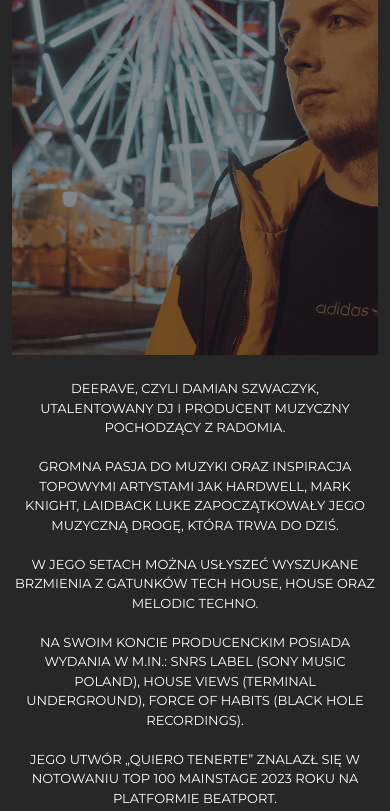
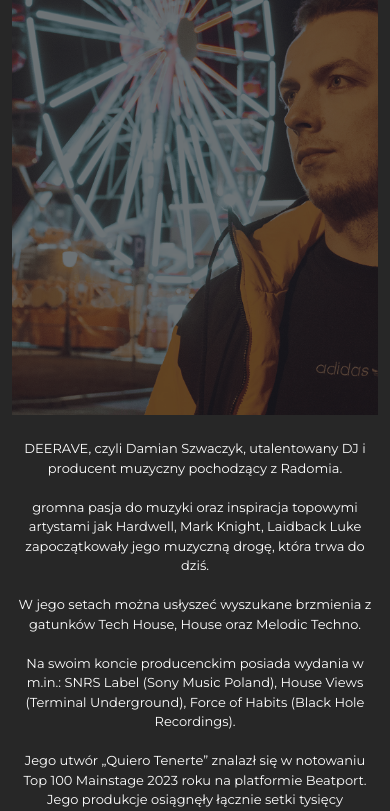
Before and after one commit to Orinosuke/DeeraveMusic, a plain HTML site: page bio.html in a window 390 px wide. Shown: the part 85-896 px from the top of the page. Drawn offline with nearby package versions, Linux system fonts and the light colour scheme.

Commit message:
changed image position  in bio subpage

```diff
--- a/scss/style.scss
+++ b/scss/style.scss
@@ -188,7 +188,7 @@ header.hero-img {
 // BIO SUBPAGE //
 .bio {
 	text-align: center;
-	text-transform: uppercase;
+
 	color: $main-color;
 
 	.bio-main-section {
@@ -197,7 +197,8 @@ header.hero-img {
 		height: 500px;
 		background-image: url("../img/bio header.jpg");
 		background-size: cover;
-		background-position: center;
+		background-position-x: center;
+		background-position-y: -80px;
 		z-index: 0;
 		.bio-shadow {
 			position: absolute;
@@ -205,7 +206,7 @@ header.hero-img {
 			left: 0;
 			width: 100%;
 			height: 100%;
-			background-color: rgba(31, 31, 31, 0.5);
+			background-color: rgba(31, 31, 31, 0.6);
 			z-index: -5;
 		}
 	}
@@ -302,10 +303,8 @@ footer {
 		}
 	}
 	.bio {
-		.main-img {
-			img {
-				width: 100%;
-			}
+		.bio-main-section {
+			background-position: center;
 		}
 		.photos-bio {
 			margin: 0 -10px;
@@ -383,6 +382,9 @@ footer {
 			}
 		}
 		.bio {
+			.bio-main-section {
+				background-position: center;
+			}
 			.photo-bio {
 				flex-wrap: wrap;
 
@@ -451,11 +453,8 @@ footer {
 			}
 		}
 		.bio {
-			margin-top: -60px;
-			.main-img {
-				img {
-					width: 100%;
-				}
+			.bio-main-section {
+				background-position: center;
 			}
 			.bio-text {
 				padding: 0 2px;
```
Also changed, not shown: css/style.css, 1 other file.
